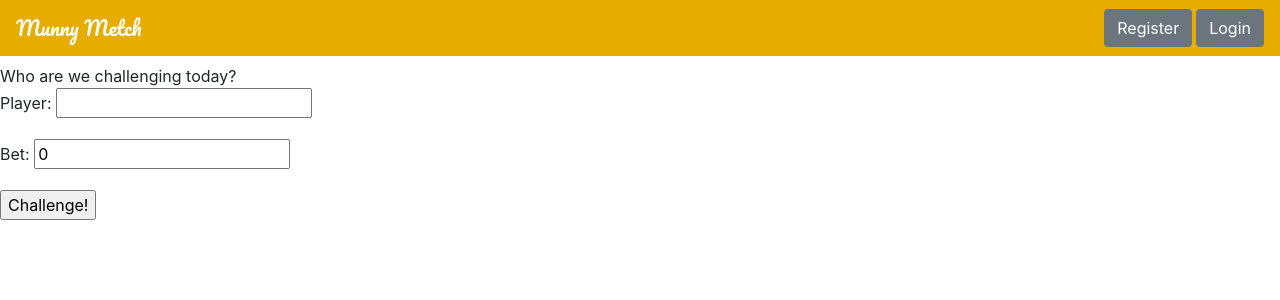
After one commit to sbkitchpanich3/MunnyMetch, a Django app: template templates/challenge.html in a window 1280 px wide. The commit adds this page. Shown: the top 300 px of the page. Run offline with Django 3.2, Linux system fonts and the light colour scheme; the template is opened without the code that fills it: values that come from a table or form of the project are taken from there, others are empty; some libraries are stand-ins or nearby versions.

Commit message:
Made a challenge form, better understanding of how forms work.

```diff
--- a/players/forms.py
+++ b/players/forms.py
@@ -20,4 +20,4 @@ class BetForm(forms.Form):
 class PlayerForm(forms.Form):
 
 	player = forms.CharField(max_length = 100)
-	#bet = forms.IntegerField(initial = 0)
+	bet = forms.IntegerField(initial = 0)
--- a/templates/base.html
+++ b/templates/base.html
@@ -47,7 +47,7 @@
 			</ul>
 
 			{% if user.is_authenticated %}
-			<a href="#" class="btn btn-success mr-1 ml-1"  role="button" aria-disabled="true"><i class="fas fa-fist-raised"></i> Fight!</a>
+			<a href="{% url 'players:challenge' %}" class="btn btn-success mr-1 ml-1"  role="button" aria-disabled="true"><i class="fas fa-fist-raised"></i> Fight!</a>
 			<a href="{% url 'logout' %}" class="btn btn-secondary"  role="button" aria-disabled="true"><i class="fas fa-power-off"></i> Logout</a>
 			{% else %}
 			<a href="{% url 'login' %}" class="btn btn-secondary"  role="button" aria-disabled="true">Login</a>
--- /dev/null
+++ b/templates/challenge.html
@@ -0,0 +1,19 @@
+{% extends 'base.html' %}
+
+{% block title %}Challenge a player!{% endblock %}
+
+{% block content %}
+
+Who are we challenging today?<br>
+
+<div class="form-group">
+      <form action="{% url 'players:challenge' %}" method="post">
+        {% csrf_token %}
+        {{ player_form.as_p }}
+        {{ player_form.errors }}
+        {{ player_form.non_field_errors }}
+        <input type="submit" value="Challenge!" />
+      </form>
+</div>
+
+{% endblock %}
```
Also changed, not shown: players/views.py (+21 -11 lines), templates/index.html (+2 -10 lines), db.sqlite3.
